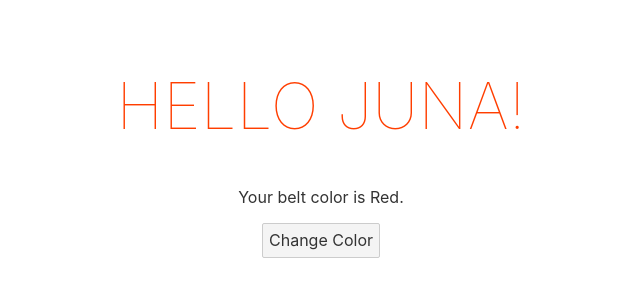
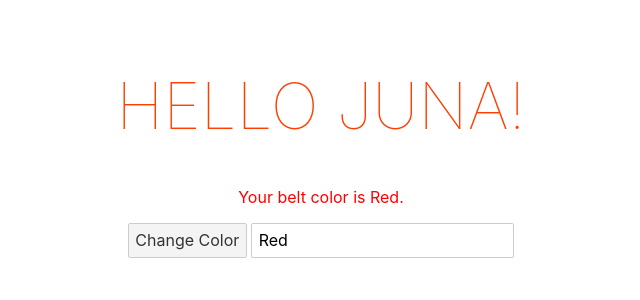
Before and after one commit to Pathum312/Svelte_Tutorial, a Svelte app: page / in a window 1280 px wide. Shown: the top 300 px of the page, without its empty margins (319-959 px from the left). Built offline with nearby package versions, Linux system fonts and the light colour scheme.

Commit message:
User Input and Data Binding

```diff
--- a/src/App.svelte
+++ b/src/App.svelte
@@ -5,12 +5,20 @@
     const handleCLick = () => {
         color = 'Blue';
     };
+
+    const handleInput = (e) => {
+        color = e.target.value;
+    };
 </script>
 
 <main>
     <h1>Hello {name}!</h1>
-    <p>Your belt color is {color}.</p>
+    <p style="color: {color};">Your belt color is {color}.</p>
     <button on:click={handleCLick}>Change Color</button>
+    <!-- The on:input type method is better for one way data binding. -->
+    <!-- <input type="text" on:input={handleInput} value={color} /> -->
+    <!-- This is better for two way data binding. -->
+    <input type="text" bind:value={color} />
 </main>
 
 <style>
```
